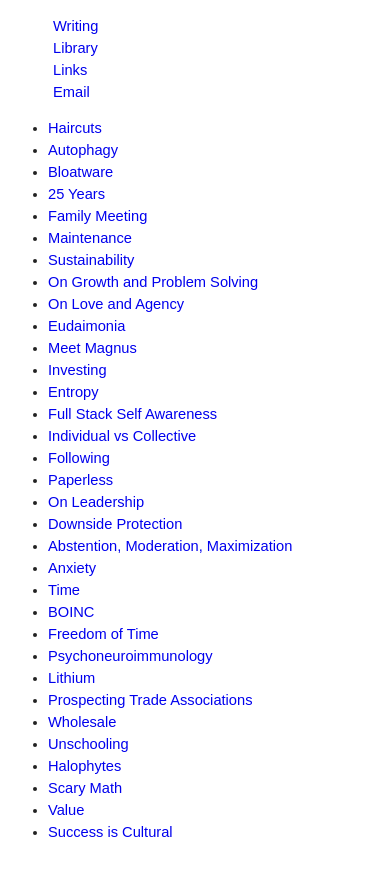
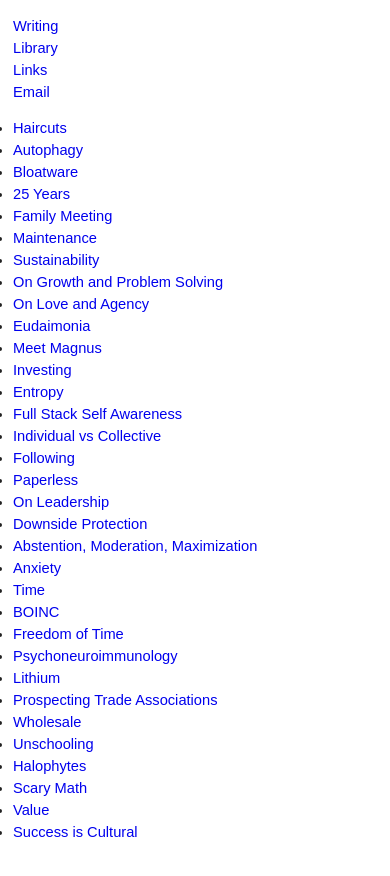
Before and after one commit to rogerkirkness/writing, a Jekyll site: the page built from index.html, in a window 390 px wide. Shown: the top 876 px of the page. Built offline with Jekyll 4.4.1, drawn with Linux system fonts in a browser that asks for light colours.

Commit message:
Bump version to 1.1.2

```diff
--- a/_layouts/default.html
+++ b/_layouts/default.html
@@ -24,8 +24,10 @@
 			}
 		}
 
-		nav {
-			padding-left: 5px !important;
+		@media (max-width: 600px) {
+			ul {
+				padding-left: 5px !important;
+			}
 		}
 
 		.right {
```
